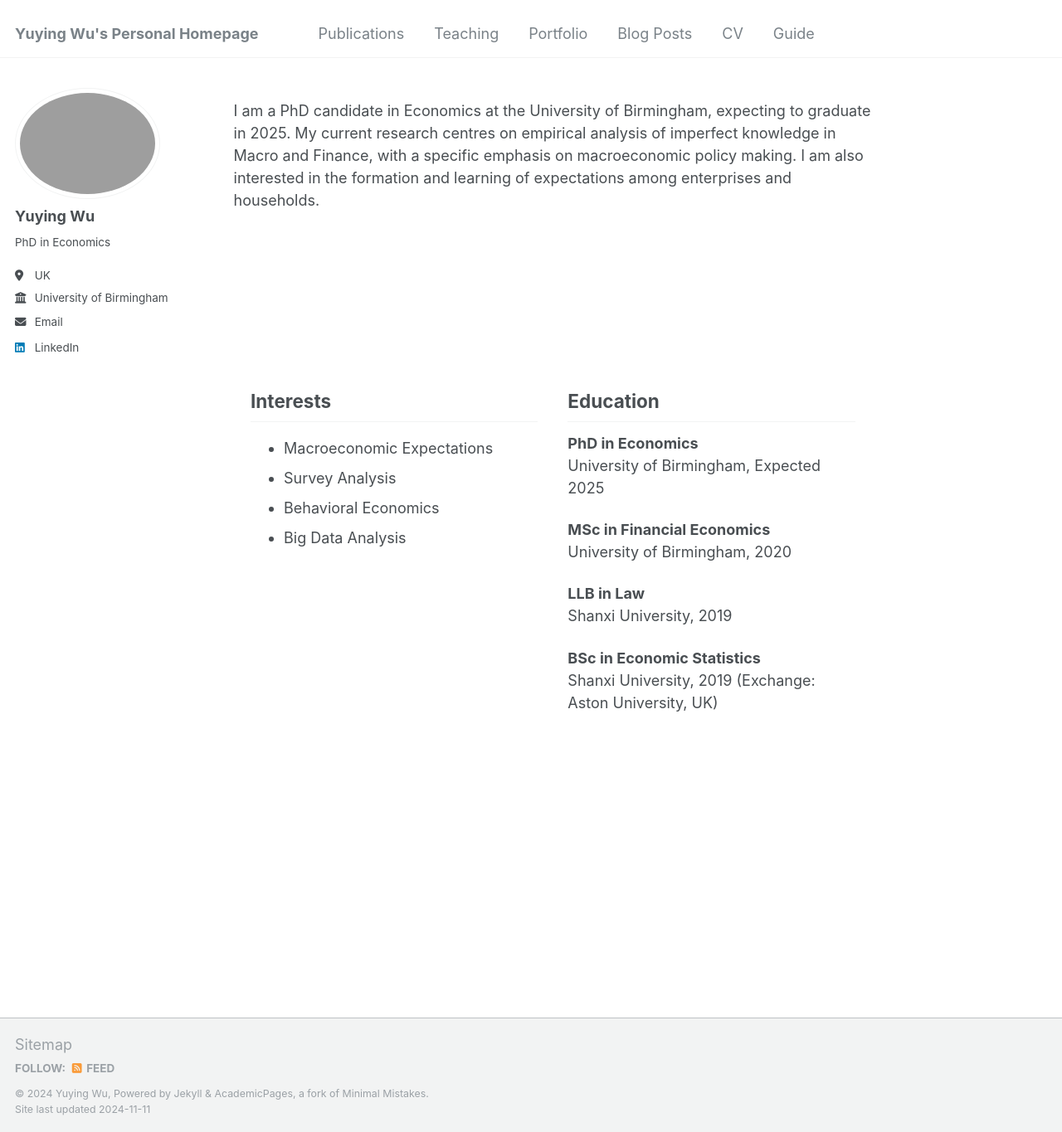
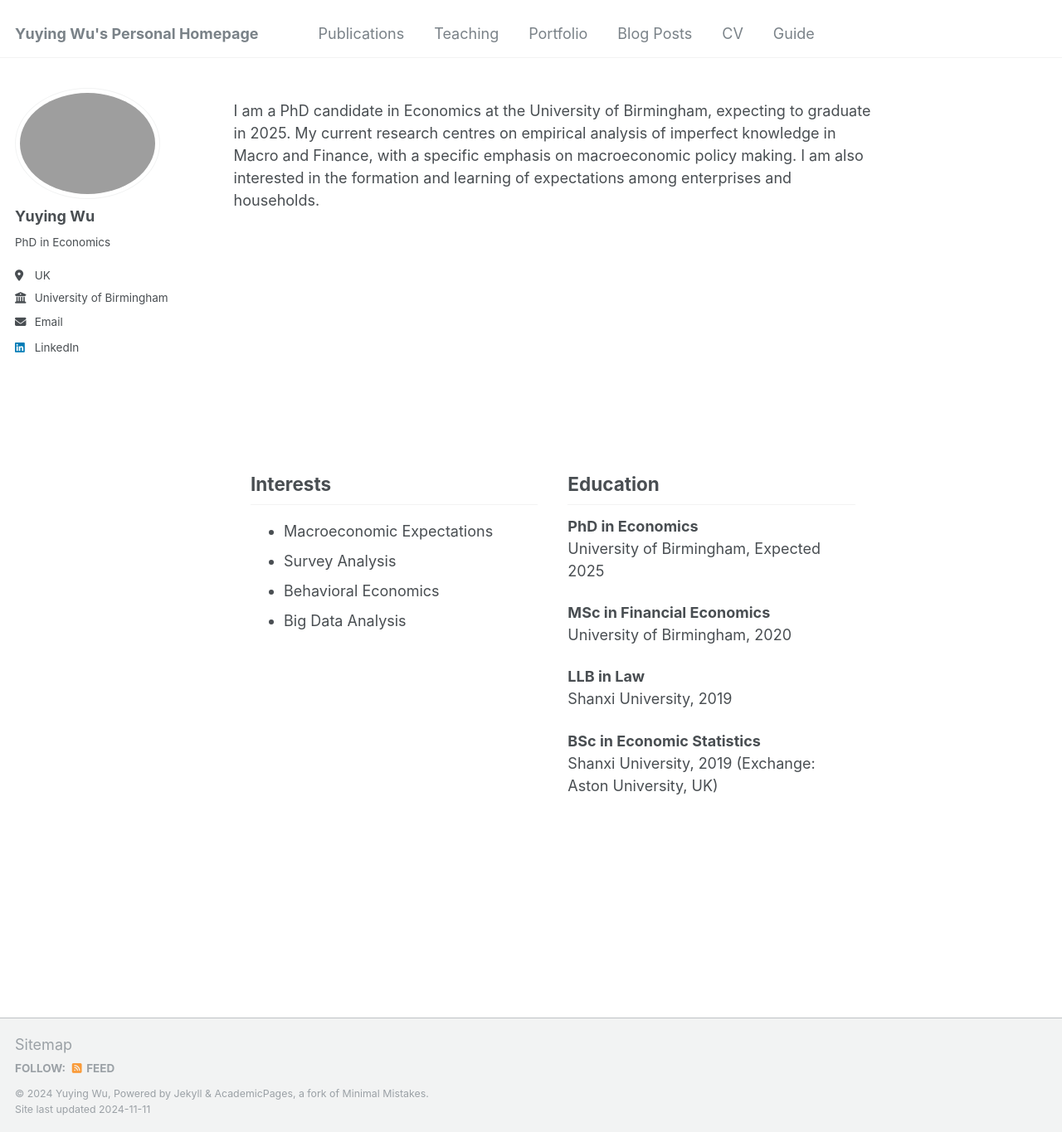
Before and after one commit to YUYINGWU-AURORA/yuying, a Jekyll site: the page built from _pages/about.md, in a window 1280 px wide and 1365 px high. Shown: the whole window at 83% size. Built offline with Jekyll 4.4.1, drawn with Linux system fonts in a browser that asks for light colours.

Commit message:
Update about.md

```diff
--- a/_pages/about.md
+++ b/_pages/about.md
@@ -9,7 +9,7 @@ redirect_from:
 
 I am a PhD candidate in Economics at the University of Birmingham, expecting to graduate in 2025. My current research centres on empirical analysis of imperfect knowledge in Macro and Finance, with a specific emphasis on macroeconomic policy making. I am also interested in the formation and learning of expectations among enterprises and households.
 
-<div style="display: flex; justify-content: center; gap: 2rem; padding-top: 50px; margin-top: 100px;">
+<div style="display: flex; justify-content: center; gap: 2rem; padding-top: 150px; margin-top: 100px;">
     <!-- 左边的 Interests 和右边的 Education 保持不变 -->
 </div>
 
```
